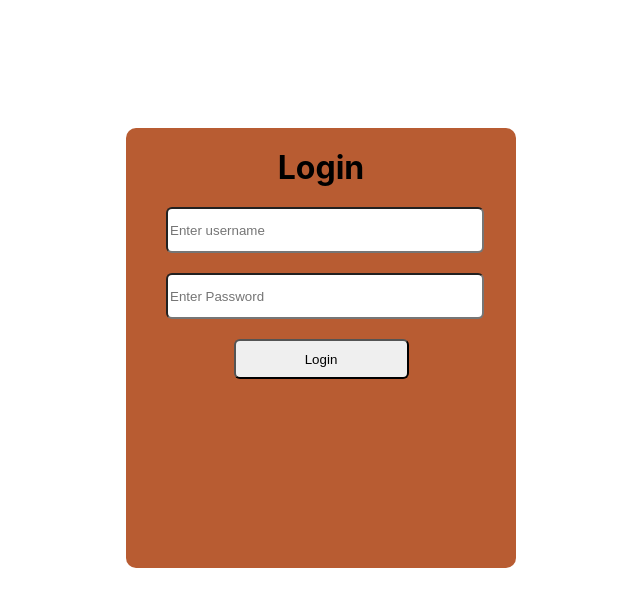
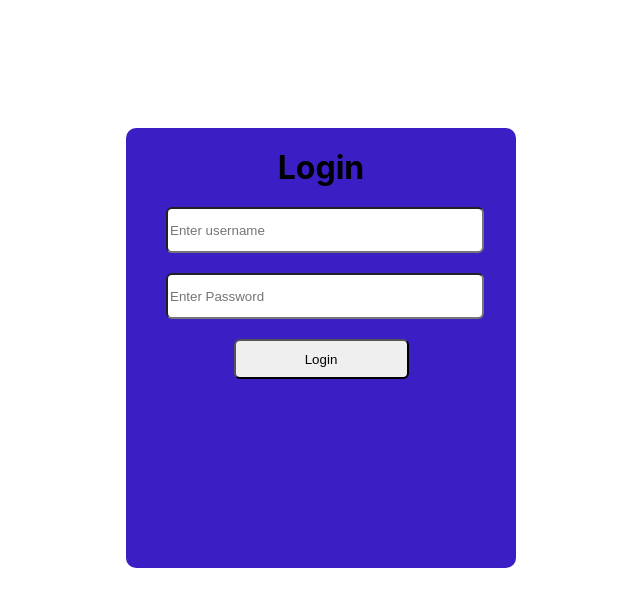
Before and after one commit to patricktran2911/medical-ocean, a React (Create React App) app: page / in a window 1280 px wide. Shown: the top 606 px of the page, without its empty margins (319-959 px from the left). Built offline with nearby package versions, Linux system fonts and the light colour scheme.

Commit message:
color change
changed color to blue

```diff
--- a/src/Login.css
+++ b/src/Login.css
@@ -8,7 +8,7 @@
     margin-top: 8rem;
     width: 350px;
     height: 400px;
-    background-color: rgb(184, 92, 50);
+    background-color: rgb(60, 30, 197);
     padding: 20px;
     border-radius: 10px;
 
```
